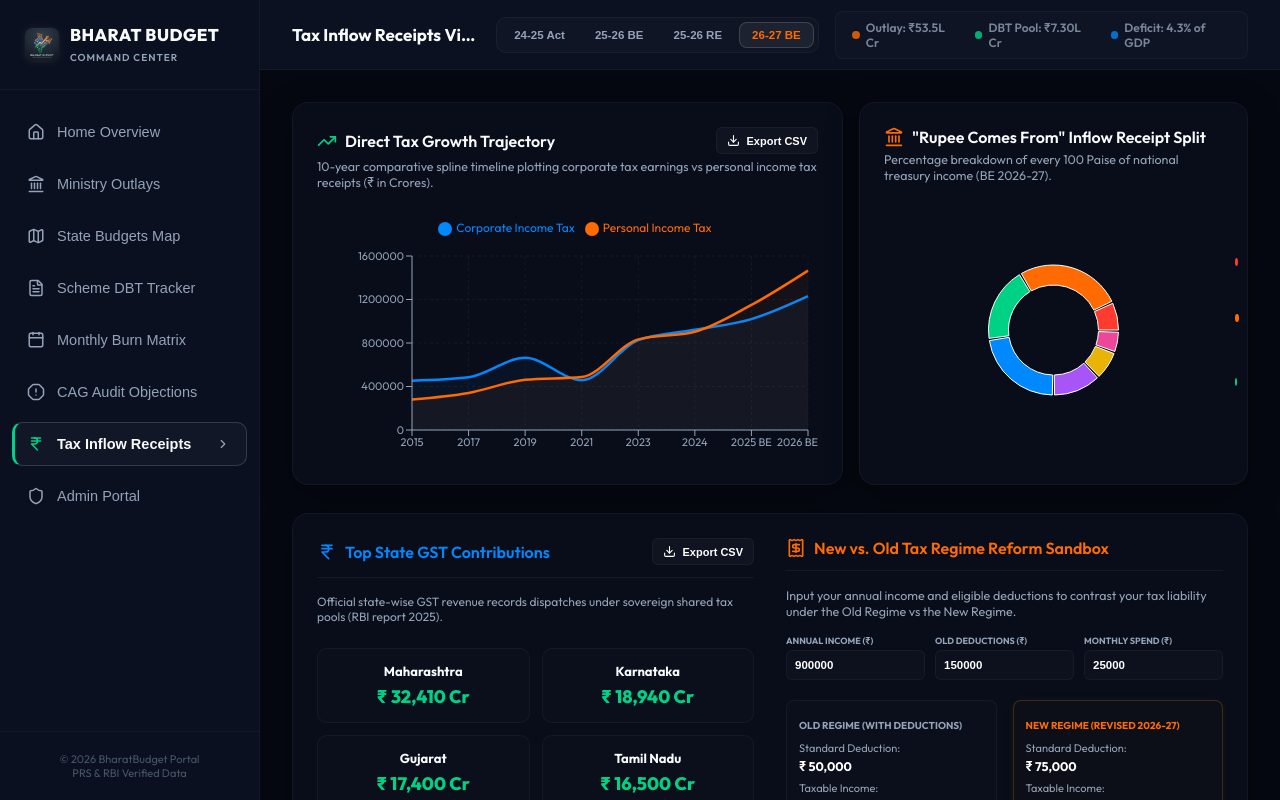
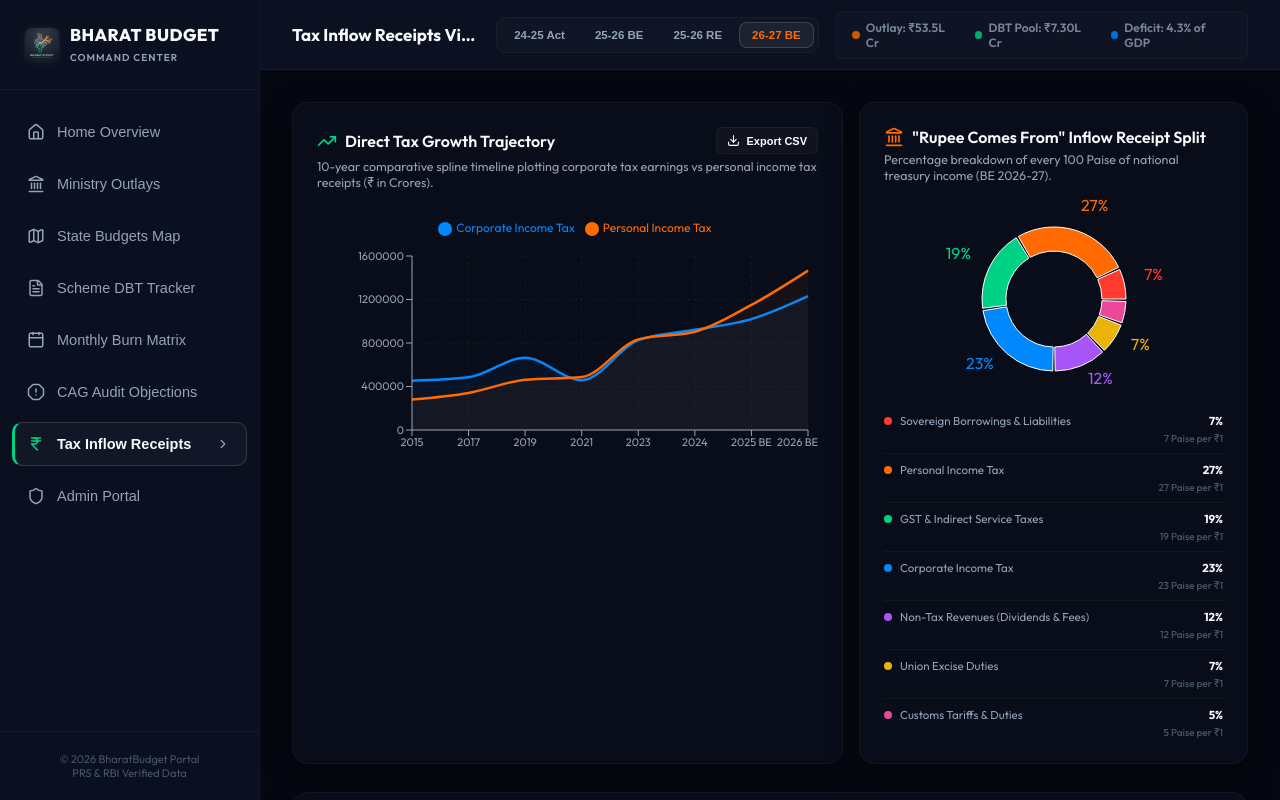
Before and after one commit to NisargPatel03/BharatBudget, a React (Vite) app: page / in a window 1280 px wide. Both pictures are taken after a click on the button "Tax Inflow Receipts". Shown: the top 800 px of the page. Built offline with nearby package versions, Linux system fonts and the light colour scheme.

Commit message:
Fix CSS Issue in Tax Dashboard

```diff
--- a/src/components/Dashboards/TaxDashboard.jsx
+++ b/src/components/Dashboards/TaxDashboard.jsx
@@ -4,6 +4,22 @@ import { AreaChart, Area, XAxis, YAxis, CartesianGrid, Tooltip, Legend, PieChart
 import { IndianRupee, Landmark, TrendingUp, Download, Receipt } from 'lucide-react';
 import { exportToCsv } from '../../utils/exportCsv';
 import ChartContainer from '../ChartContainer';
+
+function PieLegendList({ items, renderValue }) {
+  return (
+    <ul className="pie-legend-list">
+      {items.map((item, index) => (
+        <li key={index} className="pie-legend-item">
+          <span className="pie-legend-label">
+            <span className="pie-legend-swatch" style={{ background: item.color }} aria-hidden />
+            <span>{item.name}</span>
+          </span>
+          <strong className="pie-legend-value">{renderValue(item)}</strong>
+        </li>
+      ))}
+    </ul>
+  );
+}
 
 export default function TaxDashboard({ masterData }) {
   const activeYearIndex = useBudgetStore((state) => state.activeYearIndex);
@@ -139,6 +155,24 @@ export default function TaxDashboard({ masterData }) {
     return val.toLocaleString('en-IN');
   };
 
+  const nonTaxPieData = [
+    { name: 'RBI Surplus Transfers', value: 210000, color: '#a855f7' },
+    { name: 'Telecom Spectrum Fees', value: 120000, color: '#3b82f6' },
+    { name: 'Public Disinvestment', value: 50000, color: '#f43f5e' },
+    { name: 'Sovereign Service Fees', value: 286228, color: '#10b981' },
+  ];
+  const nonTaxPieTotal = nonTaxPieData.reduce((sum, item) => sum + item.value, 0);
+
+  const taxProgressivityTimeline = [
+    { year: '2010', direct: 378000, indirect: 312000 },
+    { year: '2014', direct: 638000, indirect: 521000 },
+    { year: '2018', direct: 1002000, indirect: 912000 },
+    { year: '2022', direct: 1412000, indirect: 1284000 },
+    { year: '2026 BE', direct: 2697000, indirect: 1679130 },
+  ];
+
+  const pieSliceLabel = ({ percent }) => (percent >= 0.06 ? `${Math.round(percent * 100)}%` : '');
+
   return (
     <div className="animate-fade-in dashboard-grid col-12" style={{ gap: '16px' }}>
       {/* 1. Spline Area Chart: Direct Tax trajectory */}
@@ -184,17 +218,19 @@ export default function TaxDashboard({ masterData }) {
           Percentage breakdown of every 100 Paise of national treasury income ({activeYearLabel}).
         </p>
 
-        <div className="chart-row" style={{ flex: 1, minHeight: '200px' }}>
-          <ChartContainer height={180} className="chart-pie-slot">
+        <div className="pie-with-legend" style={{ flex: 1 }}>
+          <ChartContainer height={200} className="chart-pie-slot">
             <PieChart>
               <Pie
                 data={inflowDistribution}
                 cx="50%"
                 cy="50%"
-                  innerRadius={45}
-                  outerRadius={65}
+                innerRadius={48}
+                outerRadius={72}
                 paddingAngle={2}
                 dataKey="value"
+                label={pieSliceLabel}
+                labelLine={false}
               >
                 {inflowDistribution.map((entry, index) => (
                   <Cell key={`cell-${index}`} fill={entry.color} />
@@ -206,19 +242,15 @@ export default function TaxDashboard({ masterData }) {
               />
             </PieChart>
           </ChartContainer>
-
-          {/* Scrollable Pie legends */}
-          <div style={{ flex: 1, display: 'flex', flexDirection: 'column', gap: '6px', overflowY: 'auto', maxHeight: '180px', fontSize: '11.5px', paddingRight: '4px' }}>
-            {inflowDistribution.map((item, index) => (
-              <div key={index} style={{ display: 'flex', justifyContent: 'space-between', alignItems: 'center', borderBottom: '1px solid rgba(255,255,255,0.02)', paddingBottom: '4px' }}>
-                <div style={{ display: 'flex', alignItems: 'center', gap: '6px' }}>
-                  <span style={{ width: '8px', height: '8px', borderRadius: '50%', background: item.color }}></span>
-                  <span style={{ color: 'var(--text-secondary)' }}>{item.name}</span>
-                </div>
-                <span style={{ fontWeight: 700, color: 'var(--text-primary)', marginLeft: '8px' }}>{item.value}%</span>
-              </div>
-            ))}
-          </div>
+          <PieLegendList
+            items={inflowDistribution}
+            renderValue={(item) => (
+              <>
+                {item.value}%
+                <span className="pie-legend-pct">{item.value} Paise per ₹1</span>
+              </>
+            )}
+          />
         </div>
       </div>
 
@@ -391,96 +423,82 @@ export default function TaxDashboard({ masterData }) {
 
       {/* 4. Non-Tax Receipts Concentric Donut & Direct/Indirect Progressivity Timeline */}
       <div className="glass-panel col-12" style={{ marginTop: '16px', padding: '24px' }}>
-        <div style={{ display: 'grid', gridTemplateColumns: 'repeat(auto-fit, minmax(450px, 1fr))', gap: '32px' }}>
-
+        <div className="tax-dual-panel-grid">
           {/* Column 1: Non-Tax Inflows Breakdown */}
-          <div style={{ display: 'flex', flexDirection: 'column', gap: '16px' }}>
+          <div className="tax-dual-panel">
             <h4 style={{ fontSize: '15px', fontWeight: 600, borderBottom: '1px solid rgba(255,255,255,0.05)', paddingBottom: '12px', color: '#a855f7' }}>
               📊 Concentric Split of Non-Tax Inflows (₹ in Crores)
             </h4>
             <p style={{ fontSize: '12px', color: 'var(--text-secondary)' }}>
               Non-Tax revenues are anchored by the central sovereign surplus dividend transfers along with strategic disinvestment targets.
             </p>
-            <div className="chart-row" style={{ flex: 1, minHeight: '240px' }}>
-              <ChartContainer height={180} className="chart-pie-slot">
+            <div className="pie-with-legend">
+              <ChartContainer height={200} className="chart-pie-slot">
                 <PieChart>
                   <Pie
-                      data={[
-                        { name: "RBI Surplus Transfers", value: 210000, color: "#a855f7" },
-                        { name: "Telecom Spectrum Fees", value: 120000, color: "#3b82f6" },
-                        { name: "Public Disinvestment", value: 50000, color: "#f43f5e" },
-                        { name: "Sovereign Service Fees", value: 286228, color: "#10b981" }
-                      ]}
+                    data={nonTaxPieData}
                     cx="50%"
                     cy="50%"
-                      innerRadius={45}
-                      outerRadius={65}
+                    innerRadius={48}
+                    outerRadius={72}
                     paddingAngle={2}
                     dataKey="value"
+                    label={pieSliceLabel}
+                    labelLine={false}
                   >
-                      {[
-                        { name: "RBI Surplus Transfers", value: 210000, color: "#a855f7" },
-                        { name: "Telecom Spectrum Fees", value: 120000, color: "#3b82f6" },
-                        { name: "Public Disinvestment", value: 50000, color: "#f43f5e" },
-                        { name: "Sovereign Service Fees", value: 286228, color: "#10b981" }
-                      ].map((entry, index) => (
+                    {nonTaxPieData.map((entry, index) => (
                       <Cell key={`cell-${index}`} fill={entry.color} />
                     ))}
                   </Pie>
                   <Tooltip
-                      formatter={(value) => [`₹ ${value.toLocaleString('en-IN')} Cr`, 'Receipts']}
+                    formatter={(value, name) => [
+                      `₹ ${Number(value).toLocaleString('en-IN')} Cr (${Math.round((value / nonTaxPieTotal) * 100)}%)`,
+                      name,
+                    ]}
                     contentStyle={{ background: 'var(--bg-secondary)', borderColor: 'var(--border-glass)', borderRadius: '8px' }}
                   />
                 </PieChart>
               </ChartContainer>
-              <div style={{ flex: 1, display: 'flex', flexDirection: 'column', gap: '6px', fontSize: '11.5px' }}>
-                {[
-                  { name: "RBI Surplus Transfers", value: 210000, color: "#a855f7" },
-                  { name: "Telecom Spectrum Fees", value: 120000, color: "#3b82f6" },
-                  { name: "Public Disinvestment", value: 50000, color: "#f43f5e" },
-                  { name: "Sovereign Service Fees", value: 286228, color: "#10b981" }
-                ].map((item, idx) => (
-                  <div key={idx} style={{ display: 'flex', justifyContent: 'space-between', borderBottom: '1px solid rgba(255,255,255,0.02)', paddingBottom: '4px' }}>
-                    <span style={{ display: 'flex', alignItems: 'center', gap: '6px', color: 'var(--text-secondary)' }}>
-                      <span style={{ width: '8px', height: '8px', borderRadius: '50%', background: item.color }} />
-                      {item.name}
-                    </span>
-                    <strong style={{ color: 'var(--text-primary)' }}>₹ {item.value.toLocaleString('en-IN')} Cr</strong>
-                  </div>
-                ))}
-              </div>
+              <PieLegendList
+                items={nonTaxPieData}
+                renderValue={(item) => (
+                  <>
+                    ₹ {formatCrores(item.value)} Cr
+                    <span className="pie-legend-pct">{Math.round((item.value / nonTaxPieTotal) * 100)}% of non-tax pool</span>
+                  </>
+                )}
+              />
             </div>
           </div>
 
           {/* Column 2: Direct vs. Indirect Tax Timeline */}
-          <div style={{ display: 'flex', flexDirection: 'column', gap: '16px' }}>
+          <div className="tax-dual-panel">
             <h4 style={{ fontSize: '15px', fontWeight: 600, borderBottom: '1px solid rgba(255,255,255,0.05)', paddingBottom: '12px', color: 'var(--saffron)' }}>
               📈 Progressive Tax Balance Timeline (15-Year Area Chart)
             </h4>
             <p style={{ fontSize: '12px', color: 'var(--text-secondary)' }}>
               Direct Taxes (Progressive Corporate/Income Tax) vs Indirect Taxes (Regressive Customs/Excise/GST) in ₹ Crores.
             </p>
-            <ChartContainer height={180}>
+            <ChartContainer height={240}>
               <AreaChart
-                  data={[
-                    { year: '2010', direct: 378000, indirect: 312000 },
-                    { year: '2014', direct: 638000, indirect: 521000 },
-                    { year: '2018', direct: 1002000, indirect: 912000 },
-                    { year: '2022', direct: 1412000, indirect: 1284000 },
-                    { year: '2026 BE', direct: 2697000, indirect: 1679130 }
-                  ]}
-                  margin={{ top: 10, right: 10, left: 10, bottom: 0 }}
+                data={taxProgressivityTimeline}
+                margin={{ top: 36, right: 12, left: 4, bottom: 4 }}
               >
                 <CartesianGrid strokeDasharray="3 3" stroke="rgba(255,255,255,0.03)" />
                 <XAxis dataKey="year" stroke="var(--text-secondary)" fontSize={10} />
-                  <YAxis stroke="var(--text-secondary)" fontSize={10} />
+                <YAxis
+                  stroke="var(--text-secondary)"
+                  fontSize={10}
+                  width={52}
+                  tickFormatter={(v) => `${(v / 100000).toFixed(1)}L`}
+                />
                 <Tooltip
                   contentStyle={{ background: 'var(--bg-secondary)', borderColor: 'var(--border-glass)', borderRadius: '8px' }}
-                    formatter={(value) => [`₹ ${value.toLocaleString('en-IN')} Cr`, '']}
+                  formatter={(value) => [`₹ ${Number(value).toLocaleString('en-IN')} Cr`, '']}
                 />
-                  <Legend verticalAlign="top" height={36} wrapperStyle={{ fontSize: '11.5px' }} />
-                  <Area name="Progressive Direct Taxes" type="monotone" dataKey="direct" stroke="var(--saffron)" fill="var(--saffron)" fillOpacity={0.06} />
-                  <Area name="Regressive Indirect Taxes" type="monotone" dataKey="indirect" stroke="var(--ashoka-blue)" fill="var(--ashoka-blue)" fillOpacity={0.03} />
+                <Legend verticalAlign="top" height={32} wrapperStyle={{ fontSize: '11px', paddingBottom: '4px' }} />
+                <Area name="Progressive Direct Taxes" type="monotone" dataKey="direct" stroke="var(--saffron)" fill="var(--saffron)" fillOpacity={0.12} />
+                <Area name="Regressive Indirect Taxes" type="monotone" dataKey="indirect" stroke="var(--ashoka-blue)" fill="var(--ashoka-blue)" fillOpacity={0.08} />
               </AreaChart>
             </ChartContainer>
           </div>
--- a/src/index.css
+++ b/src/index.css
@@ -312,6 +312,107 @@ body {
   flex-shrink: 0;
   width: 150px;
   min-width: 0;
+}
+
+/* Two-column tax analysis panels — prevent legend bleed into adjacent charts */
+.tax-dual-panel-grid {
+  display: grid;
+  grid-template-columns: repeat(auto-fit, minmax(min(100%, 380px), 1fr));
+  gap: 28px;
+  align-items: start;
+}
+
+.tax-dual-panel-grid > * {
+  min-width: 0;
+  max-width: 100%;
+}
+
+.tax-dual-panel {
+  display: flex;
+  flex-direction: column;
+  gap: 12px;
+  min-width: 0;
+}
+
+/* Pie chart stacked above legend (avoids horizontal overflow in grid cells) */
+.pie-with-legend {
+  display: flex;
+  flex-direction: column;
+  align-items: stretch;
+  gap: 14px;
+  width: 100%;
+  min-width: 0;
+}
+
+.pie-with-legend .chart-pie-slot {
+  width: 100% !important;
+  max-width: 260px;
+  margin: 0 auto;
+  flex-shrink: 0;
+}
+
+.pie-legend-list {
+  list-style: none;
+  display: flex;
+  flex-direction: column;
+  gap: 8px;
+  width: 100%;
+  min-width: 0;
+  margin: 0;
+  padding: 0;
+}
+
+.pie-legend-item {
+  display: flex;
+  justify-content: space-between;
+  align-items: flex-start;
+  gap: 12px;
+  padding-bottom: 8px;
+  border-bottom: 1px solid rgba(255, 255, 255, 0.04);
+  font-size: 11.5px;
+}
+
+.pie-legend-item:last-child {
+  border-bottom: none;
+  padding-bottom: 0;
+}
+
+.pie-legend-label {
+  display: flex;
+  align-items: flex-start;
+  gap: 8px;
+  flex: 1;
+  min-width: 0;
+  color: var(--text-secondary);
+  line-height: 1.35;
+  word-break: break-word;
+}
+
+.pie-legend-swatch {
+  width: 8px;
+  height: 8px;
+  border-radius: 50%;
+  flex-shrink: 0;
+  margin-top: 4px;
+}
+
+.pie-legend-value {
+  flex-shrink: 0;
+  display: flex;
+  flex-direction: column;
+  align-items: flex-end;
+  gap: 2px;
+  color: var(--text-primary);
+  font-weight: 700;
+  text-align: right;
+}
+
+.pie-legend-pct {
+  display: block;
+  font-size: 10px;
+  font-weight: 500;
+  color: var(--text-muted);
+  margin-top: 2px;
 }
 
 /* Sidebar responsive overrides */
```
Lines whose indentation alone changed are shown as unchanged.
